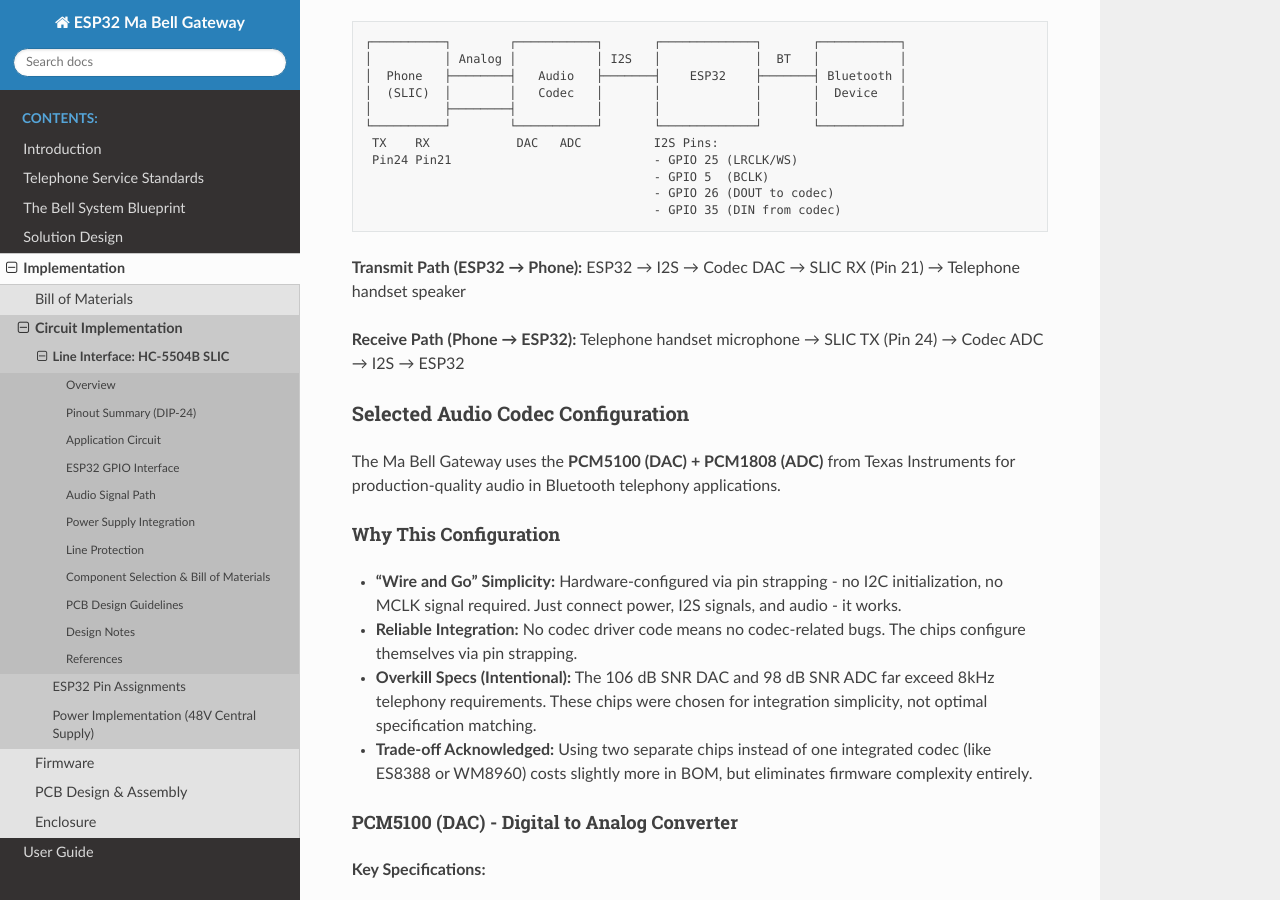
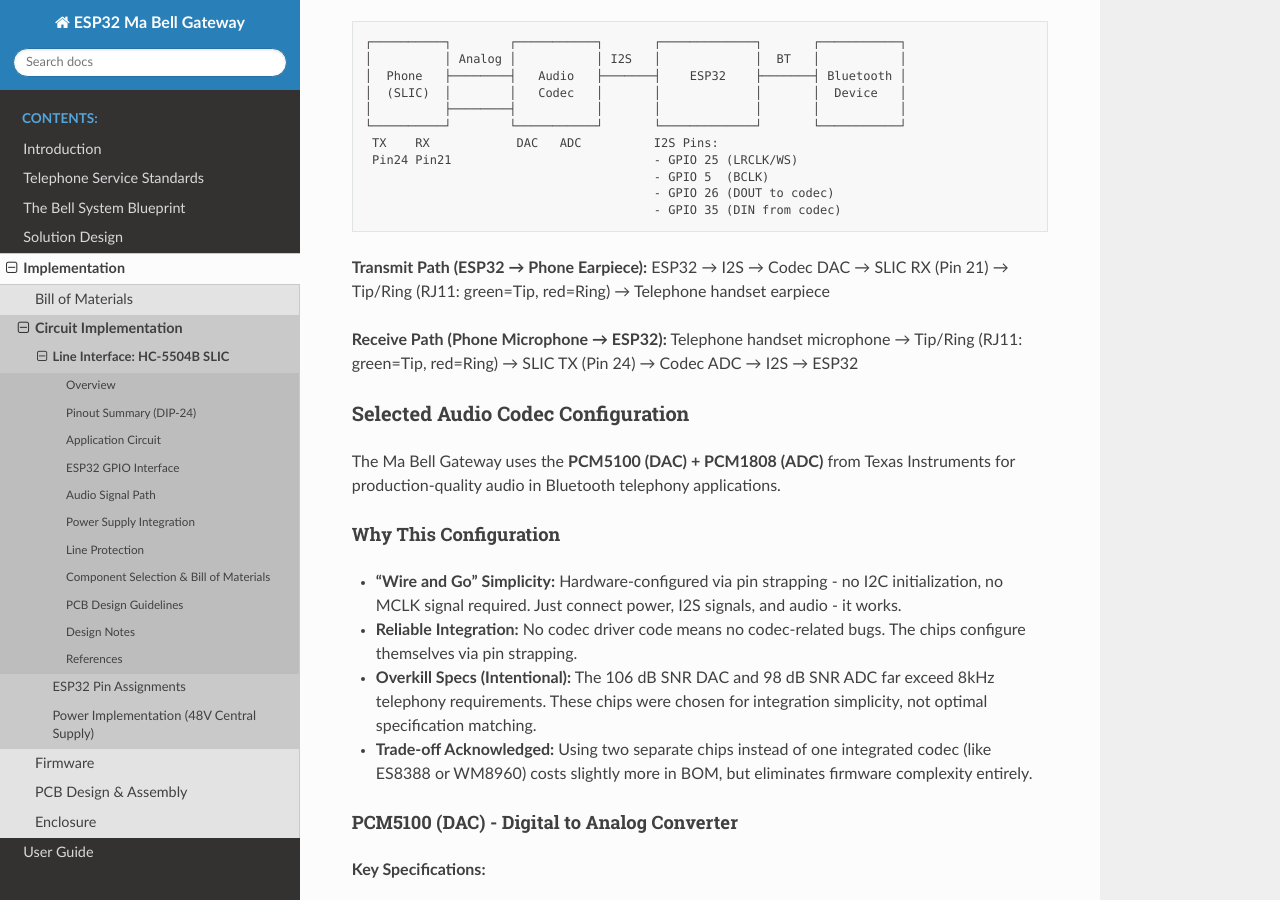
Before and after one commit to cdeever/esp32-ma-bell-gateway, a Sphinx documentation site: the page built from docs/source/implementation/circuit/line-interface-hc5504b.rst, in a window 1280 px wide and 900 px high, scrolled down 4058 px. Built offline with Sphinx 7.4.7 and the Read the Docs theme 3.1.0, drawn with Linux system fonts in a browser that asks for light colours.

Commit message:
Add tip/ring and RJ11 wire colors to audio signal paths
Clarify that audio flows through tip/ring with standard telephone wiring
colors (RJ11: green=Tip, red=Ring) between SLIC and telephone handset.

🤖 Generated with [Claude Code](https://claude.com/claude-code)

Co-Authored-By: Claude Opus 4.5 <noreply@anthropic.com>

```diff
--- a/docs/source/implementation/circuit/line-interface-hc5504b.rst
+++ b/docs/source/implementation/circuit/line-interface-hc5504b.rst
@@ -277,11 +277,11 @@ Signal Flow Diagram
                                             - GPIO 26 (DOUT to codec)
                                             - GPIO 35 (DIN from codec)
 
-**Transmit Path (ESP32 → Phone):**
-ESP32 → I2S → Codec DAC → SLIC RX (Pin 21) → Telephone handset speaker
+**Transmit Path (ESP32 → Phone Earpiece):**
+ESP32 → I2S → Codec DAC → SLIC RX (Pin 21) → Tip/Ring (RJ11: green=Tip, red=Ring) → Telephone handset earpiece
 
-**Receive Path (Phone → ESP32):**
-Telephone handset microphone → SLIC TX (Pin 24) → Codec ADC → I2S → ESP32
+**Receive Path (Phone Microphone → ESP32):**
+Telephone handset microphone → Tip/Ring (RJ11: green=Tip, red=Ring) → SLIC TX (Pin 24) → Codec ADC → I2S → ESP32
 
 Selected Audio Codec Configuration
 ^^^^^^^^^^^^^^^^^^^^^^^^^^^^^^^^^^^^
```
